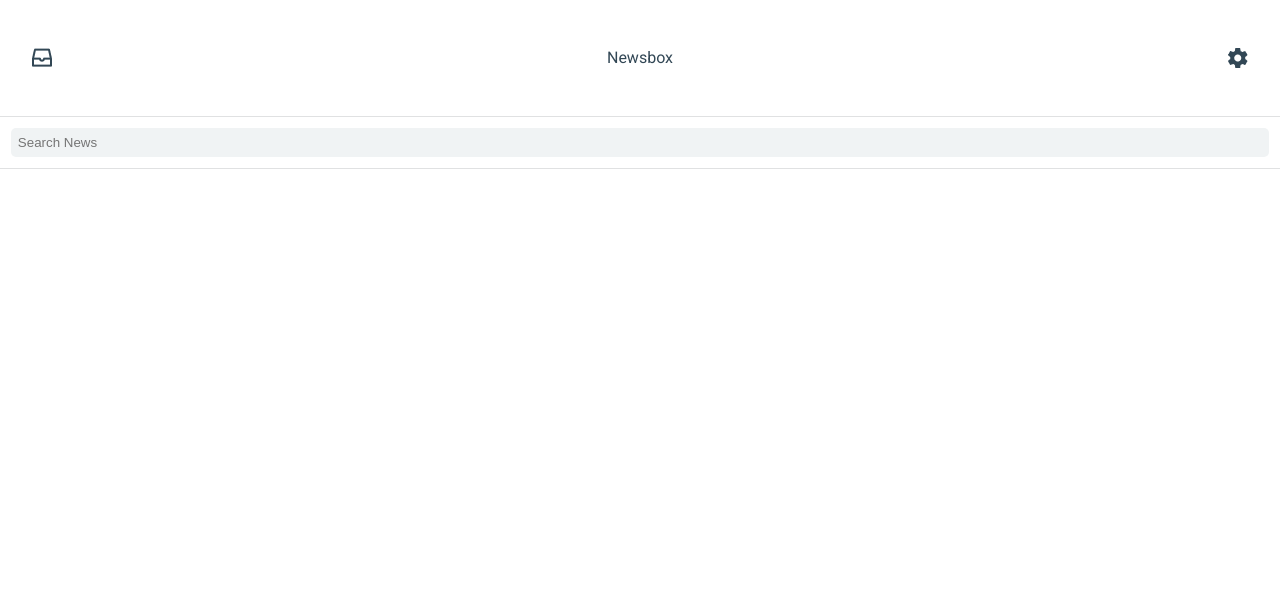
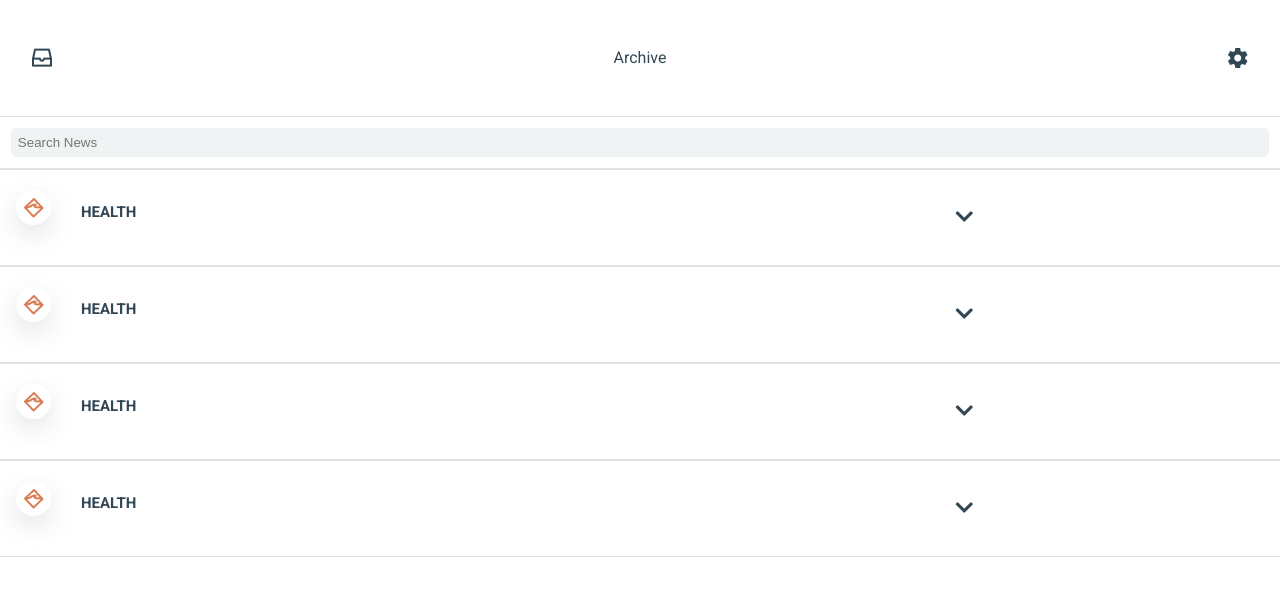
Before and after one commit to sheilaLygreWeitling/newsbox-sheilaLygreWeitling, a website: page html/archive.html in a window 1280 px wide. Drawn offline with Linux system fonts and the light colour scheme.

Commit message:
Add changes to WU06

```diff
--- a/html/archive.html
+++ b/html/archive.html
@@ -16,6 +16,11 @@
     <link
         href="https://fonts.googleapis.com/css2?family=Roboto:ital,wght@0,100;0,300;0,400;0,500;0,700;0,900;1,100;1,300;1,400;1,500;1,700;1,900&display=swap"
         rel="stylesheet">
+
+    <!--FONT AWESOMEs-->
+    <link rel="stylesheet" href="https://use.fontawesome.com/releases/v5.15.4/css/all.css"
+        integrity="sha384-DyZ88mC6Up2uqS4h/KRgHuoeGwBcD4Ng9SiP4dIRy0EXTlnuz47vAwmeGwVChigm" crossorigin="anonymous">
+
     <title>News box</title>
 </head>
 
@@ -26,7 +31,7 @@
             <ul class="Nav__ul">
                 <li class="Nav__ul-li"> <a href="/html/archive.html"><img src="/images/icn_inbox_dark.png"
                             alt="archive"></a> </li>
-                <li class="Nav__ul-li"><a href="/html/index.html">Newsbox</a></li>
+                <li class="Nav__ul-li"><a href="/html/index.html">Archive</a></li>
                 <li class="Nav__ul-li"> <a href="/html/settings.html"><img src="/images/ic_settings_24px.png" alt="">
                     </a> </li>
             </ul>
@@ -34,26 +39,81 @@
         <div class="Header__div Div">
             <input type="search" placeholder="Search News">
         </div>
-
-        <!--border-->
     </header>
 
     <main class="Main">
         <section class="Main__section Section">
             <article class="Section__article">
-
+                <div class="Section__article-div">
+                    <div class="Div">
+                        <img src="/images/newsSectionIcon.png" alt="health">
+                    </div>
+                    <div class="Div">
+                        <h1>HEALTH</h1>
+                    </div>
+                    <div class="Div__dropDown">
+                        <button class="Div__dropDown-button">
+                            <i class="fas fa-chevron-down"></i></button>
+                        </button>
+                    </div>
+                </div>
             </article>
         </section>
+
         <section class="Main__section Section">
             <article class="Section__article">
-
+                <div class="Section__article-div">
+                    <div class="Div">
+                        <img src="/images/newsSectionIcon.png" alt="health">
+                    </div>
+                    <div class="Div">
+                        <h1>HEALTH</h1>
+                    </div>
+                    <div class="Div__dropDown">
+                        <button class="Div__dropDown-button">
+                            <i class="fas fa-chevron-down"></i></button>
+                        </button>
+                    </div>
+                </div>
             </article>
         </section>
+
         <section class="Main__section Section">
             <article class="Section__article">
-
+                <div class="Section__article-div">
+                    <div class="Div">
+                        <img src="/images/newsSectionIcon.png" alt="health">
+                    </div>
+                    <div class="Div">
+                        <h1>HEALTH</h1>
+                    </div>
+                    <div class="Div__dropDown">
+                        <button class="Div__dropDown-button">
+                            <i class="fas fa-chevron-down"></i></button>
+                        </button>
+                    </div>
+                </div>
             </article>
         </section>
+
+        <section class="Main__section Section">
+            <article class="Section__article">
+                <div class="Section__article-div">
+                    <div class="Div">
+                        <img src="/images/newsSectionIcon.png" alt="health">
+                    </div>
+                    <div class="Div">
+                        <h1>HEALTH</h1>
+                    </div>
+                    <div class="Div__dropDown">
+                        <button class="Div__dropDown-button">
+                            <i class="fas fa-chevron-down"></i></button>
+                        </button>
+                    </div>
+                </div>
+            </article>
+        </section>
+
     </main>
 
 </body>
--- a/sass/index.scss
+++ b/sass/index.scss
@@ -7,4 +7,16 @@
 		padding-bottom: 0.7em;
 		font-size: 15px;
 	}
+	.Div__dropDown {
+		margin: auto;
+		padding-left: 40%;
+	}
+	.Div__dropDown-button {
+		border: none;
+		background-color: white;
+		color: #324755;
+	}
+	.fas {
+		font-size: 20px;
+	}
 }
--- a/sass/style.scss
+++ b/sass/style.scss
@@ -36,8 +36,8 @@ body {
 }
 
 .Header__div {
-	border-top: 1px solid #e0e1e2;
-	border-bottom: 1px solid #e0e1e2;
+	border-top: 0.5px solid #e0e1e2;
+	border-bottom: 0.5px solid #e0e1e2;
 	padding: 0.7em;
 }
 
```
Also changed, not shown: html/index.html (+52 -9 lines), css/index.css, css/style.css.
